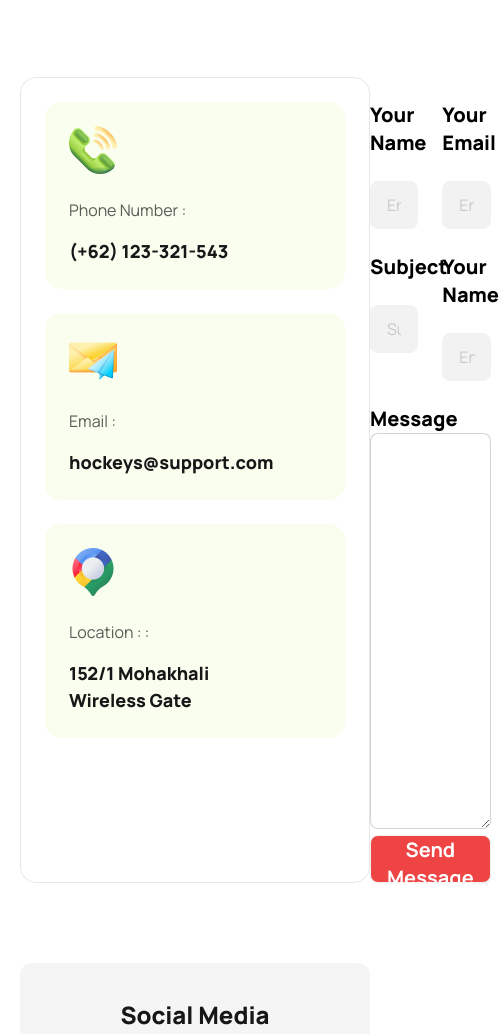
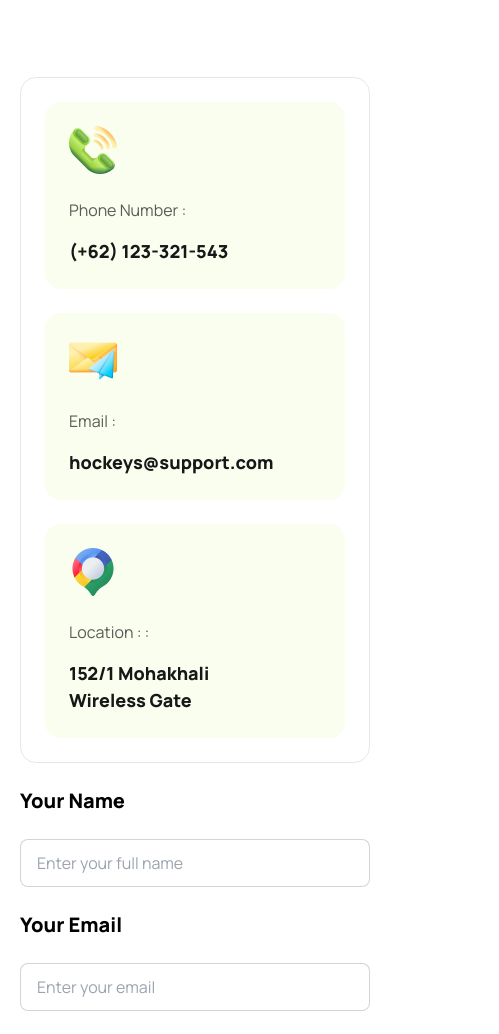
Before and after one commit to HelloEkramulHuda/B9A3-Hockeys-web, a plain HTML site: page index.html in a window 390 px wide. Shown: the part 9168-10202 px from the top of the page, 499 px wide, since content can reach past the window. Drawn offline with nearby package versions, Linux system fonts and the light colour scheme.

Commit message:
all done

```diff
--- a/index.html
+++ b/index.html
@@ -430,7 +430,7 @@
         </section>
 
 
-        <section class="flex justify-around mt-20">
+        <section class="flex flex-col lg:flex-row justify-around mt-20">
 
             <!-- Contact section -->
 
@@ -472,23 +472,22 @@
 
             <div class="">
 
-                <div class="grid grid-cols-2 gap-x-6 ">
+                <div class="grid grid-cols-1 lg:grid-cols-2 gap-x-6 ">
                     <div class="">
                         <h3 class="text-black text-xl font-extrabold pb-6 pt-6">Your Name</h3>
-                        <input type="text" placeholder="Enter your full name" class="input input-bordered w-full max-w-xs
-                        max-h-16" disabled />
+                        <input type="text" placeholder="Enter your full name" class="input input-bordered w-full" />
                     </div>
                     <div class="">
                         <h3 class="text-black text-xl font-extrabold pb-6 pt-6">Your Email</h3>
-                        <input type="email" placeholder="Enter your email" class="input input-bordered w-full max-w-xs" disabled />
+                        <input type="email" placeholder="Enter your email" class="input input-bordered w-full"  />
                     </div>
                     <div class="">
                         <h3 class="text-black text-xl font-extrabold pb-6 pt-6">Subject   </h3>
-                        <input type="text" placeholder="Subject" class="input input-bordered w-full max-w-xs" disabled />
+                        <input type="text" placeholder="Subject" class="input input-bordered w-full"  />
                     </div>
                     <div class="">
                         <h3 class="text-black text-xl font-extrabold pb-6 pt-6">Your Name</h3>
-                        <input type="number" placeholder="Enter your phone number" class="input input-bordered w-full max-w-xs" disabled />
+                        <input type="number" placeholder="Enter your phone number" class="input input-bordered w-full" />
                     </div>
                 </div>
 
```
